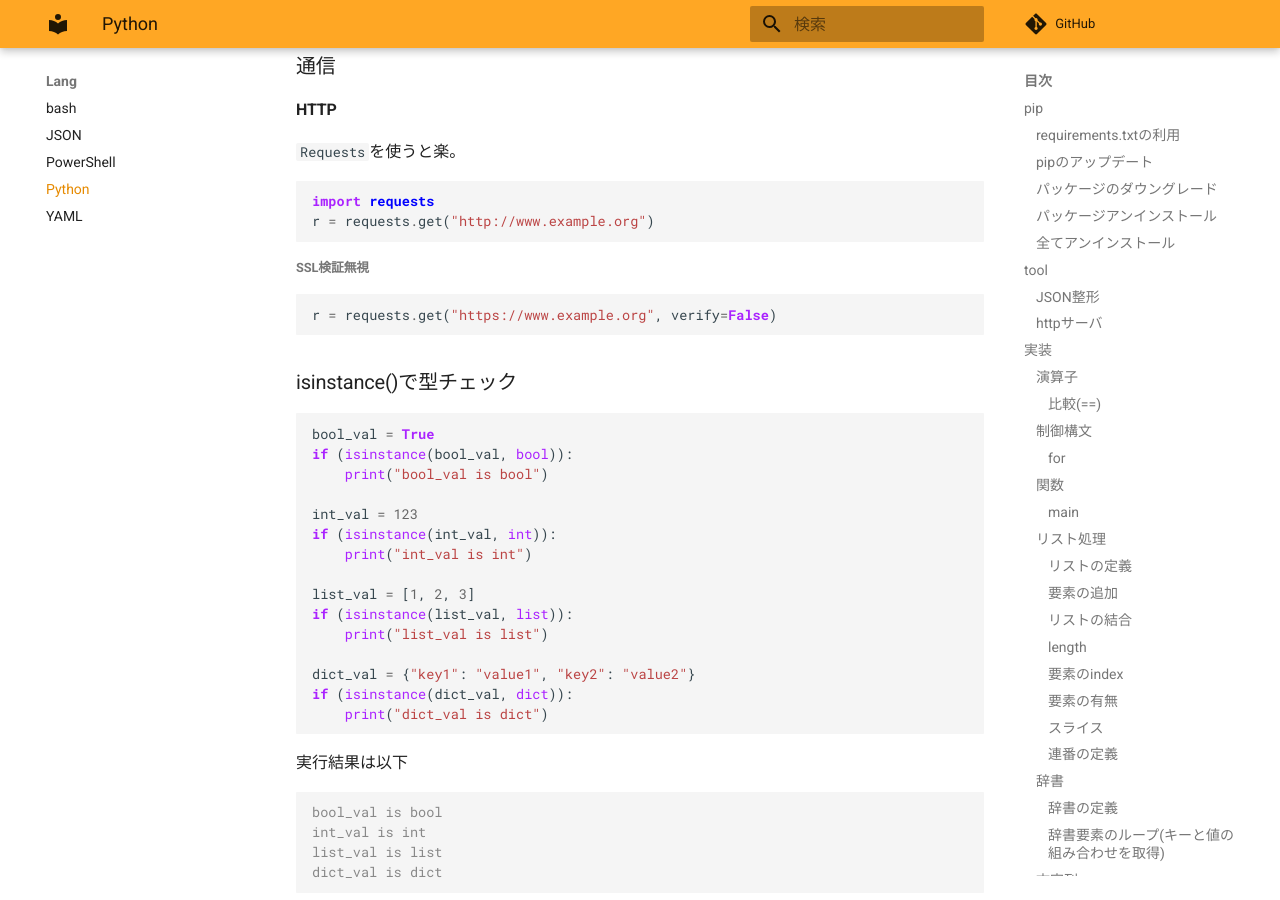
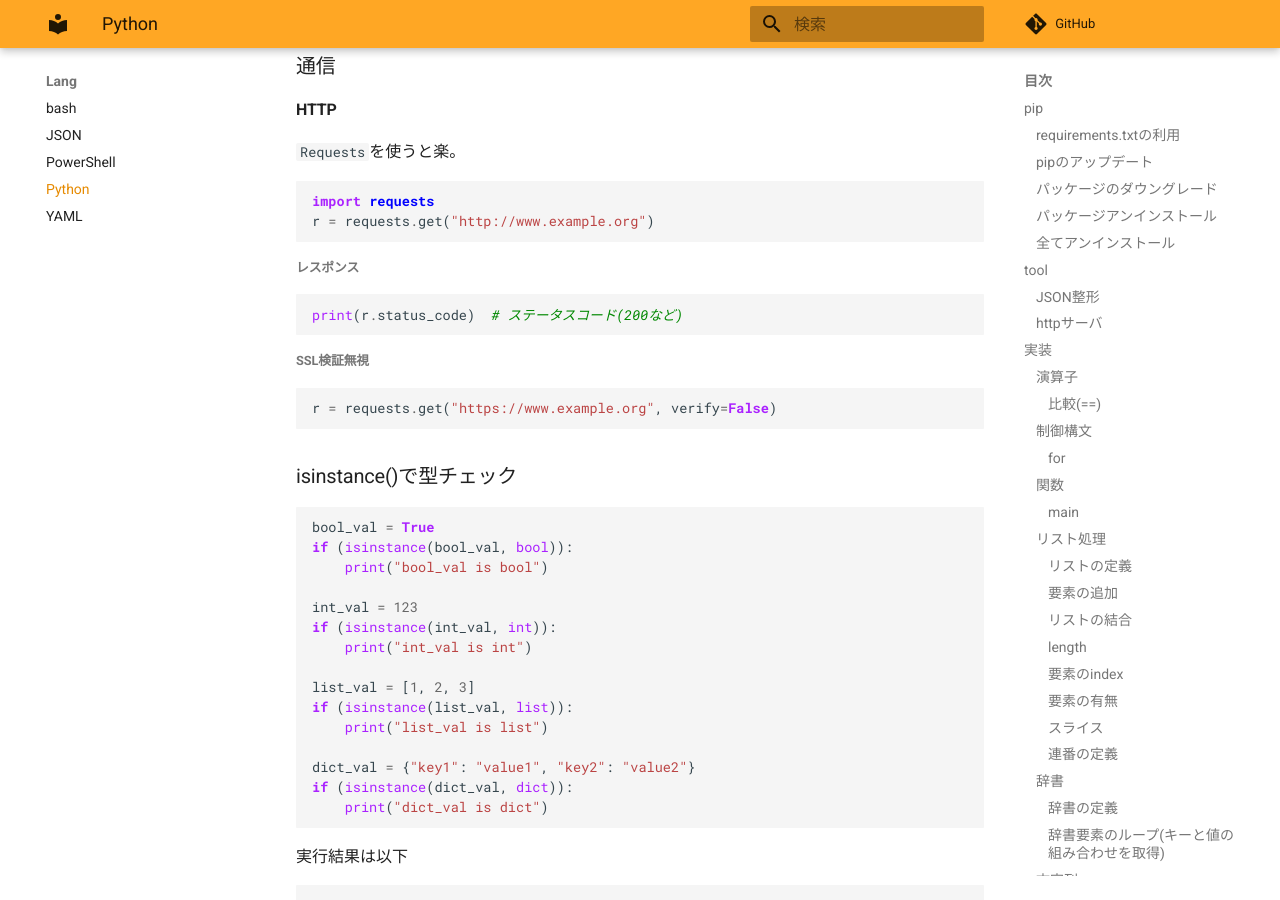
Before and after one commit to zaki-lknr/docs, an MkDocs documentation site: the page built from docs/lang/python.md, in a window 1280 px wide and 900 px high, scrolled down 8349 px. Built offline with MkDocs 1.6.1 and Material for MkDocs 9.7.7, drawn with Linux system fonts in a browser that asks for light colours; comment, search, counter and statistics services are not loaded.

Commit message:
add: lang/python: Requestsのレスポンス

````diff
--- a/docs/lang/python.md
+++ b/docs/lang/python.md
@@ -433,6 +433,12 @@ import requests
 r = requests.get("http://www.example.org")
 ```
 
+##### レスポンス
+
+```python
+print(r.status_code)  # ステータスコード(200など)
+```
+
 ##### SSL検証無視
 
 ```python
````
